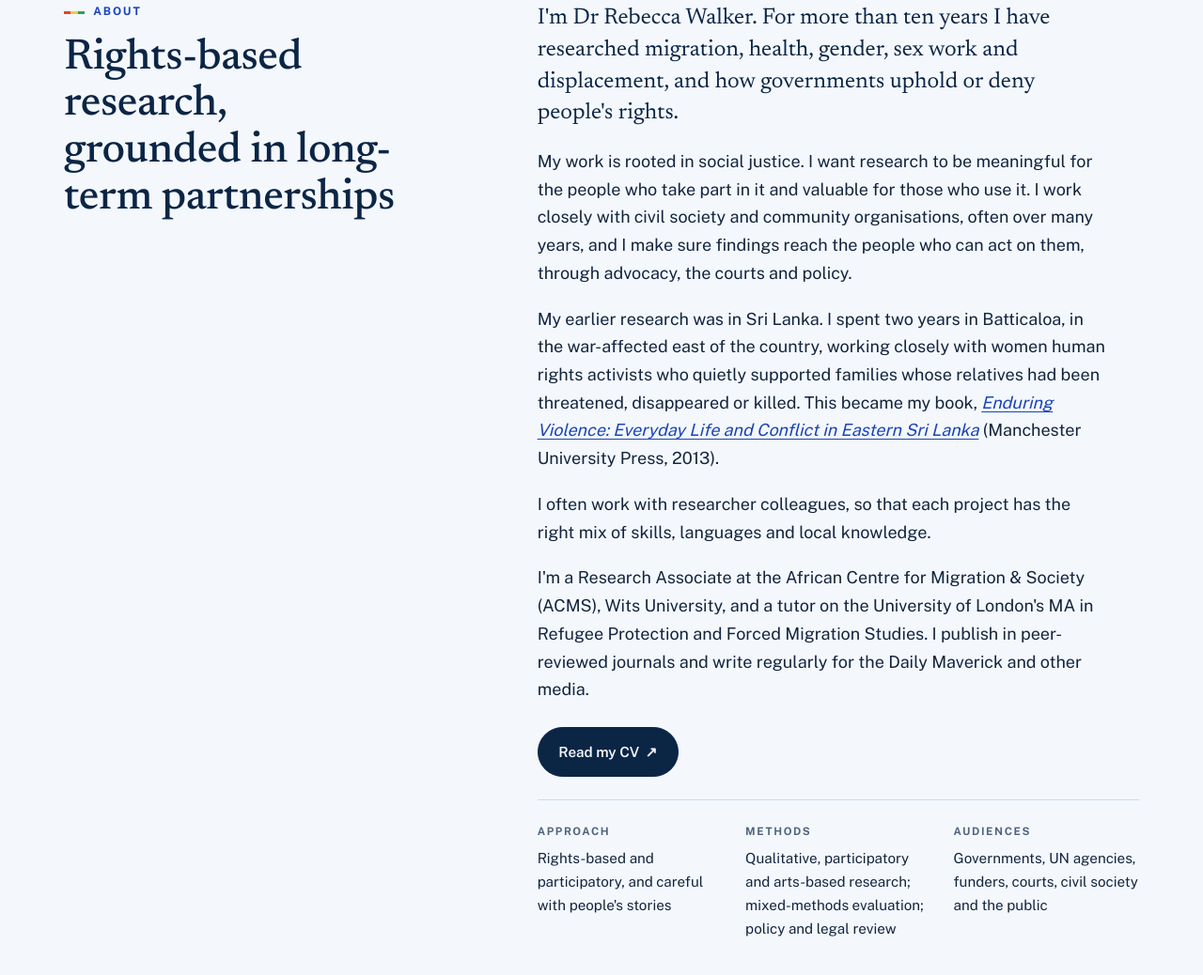
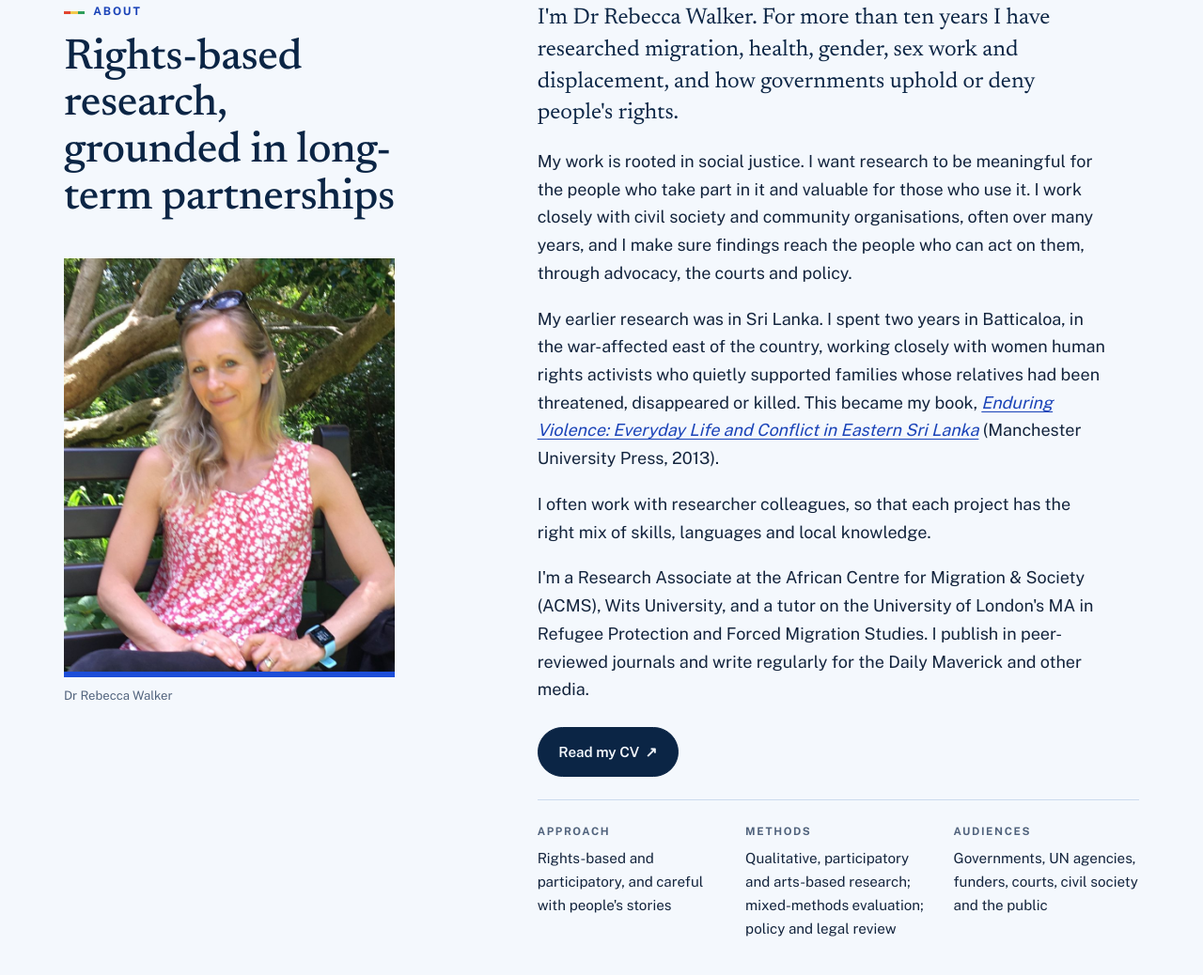
Before and after one commit to bexjwalkerCV-cmd/walker-independent-research, a plain HTML site: page index.html in a window 1280 px wide. Shown: the part 3040-4078 px from the top of the page at 94% size. Drawn offline with nearby package versions, Linux system fonts and the light colour scheme.

Commit message:
Add portrait to about section
Co-Authored-By: Claude Opus 5.5 <noreply@anthropic.com>
Claude-Session: https://claude.ai/code/session_016WqrjqMFQFAt2AaBa5heCa

```diff
--- a/index.html
+++ b/index.html
@@ -174,6 +174,9 @@ p { margin: 0; }
 .about .sec-head { margin: 0; position: sticky; top: 7rem; }
 .about .body { display: grid; gap: 1.2rem; font-size: 1.125rem; max-width: 38rem; }
 .about .body p:first-child { font-family: var(--serif); font-size: 1.5rem; line-height: 1.4; color: var(--ink); }
+.portrait { margin: 1.5rem 0 0; max-width: 22rem; }
+.portrait img { display: block; width: 100%; height: auto; border-bottom: 6px solid var(--cobalt); }
+.portrait figcaption { font-size: .82rem; color: var(--muted); margin-top: .6rem; }
 .about dl { margin: 1.5rem 0 0; display: grid; grid-template-columns: repeat(3, minmax(0, 1fr)); gap: 1.5rem; border-top: 1px solid var(--rule); padding-top: 1.5rem; }
 .about dt { font-size: .72rem; font-weight: 700; letter-spacing: .14em; text-transform: uppercase; color: var(--muted); margin-bottom: .35rem; }
 .about dd { margin: 0; font-size: .95rem; }
@@ -451,6 +454,7 @@ footer .wrap { padding-block: 1.5rem; display: flex; flex-wrap: wrap; gap: .5rem
       <div class="sec-head">
         <span class="label">About</span>
         <h2>Rights-based research, grounded in long-term partnerships</h2>
+        <figure class="portrait"><img src="portrait.jpg" alt="Dr Rebecca Walker sitting on a bench under a tree in a garden" width="800" height="1000" loading="lazy"><figcaption>Dr Rebecca Walker</figcaption></figure>
       </div>
       <div>
         <div class="body">
```
Also changed, not shown: portrait.jpg (added).
